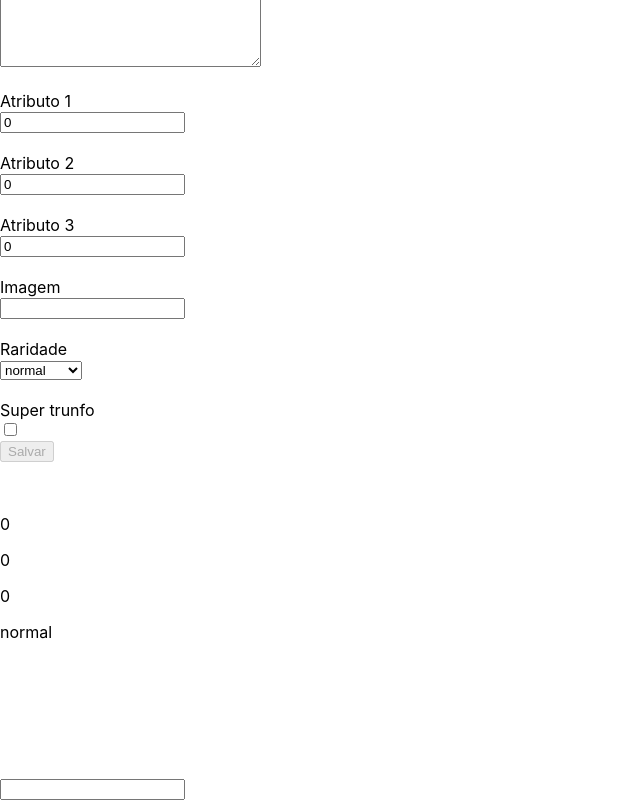
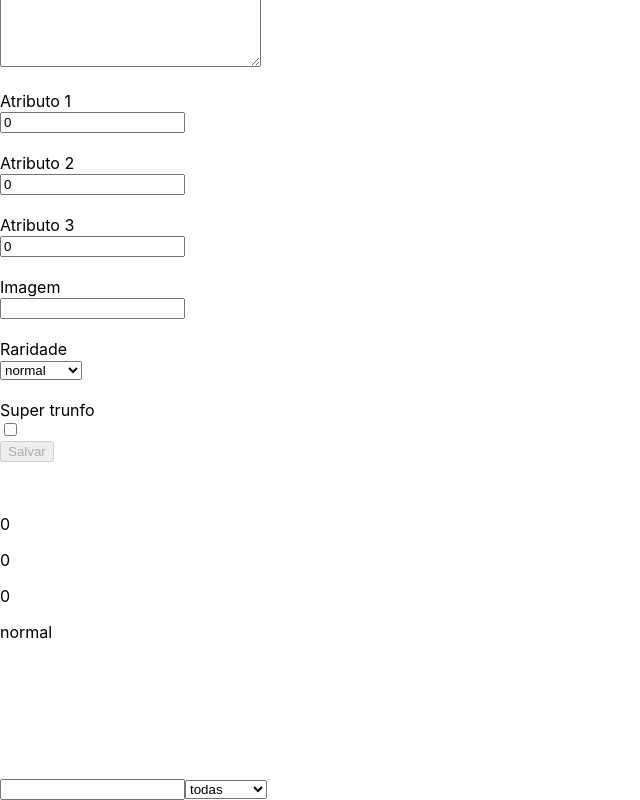
Before and after one commit to yuryss98/Tryunfo, a React (Create React App) app: page / in a window 1280 px wide. Shown: the part 253-1053 px from the top of the page, without its empty margins (0-640 px from the left). Built offline with nearby package versions, Linux system fonts and the light colour scheme.

Commit message:
requisito 11 completo

```diff
--- a/src/App.js
+++ b/src/App.js
@@ -15,6 +15,7 @@ class App extends React.Component {
     saveButton: true,
     hasTrunfo: false,
     cartas: [],
+    cartasFiltradas: [],
   }
 
   testaPreenchimentoDosCampos = () => {
@@ -56,6 +57,7 @@ class App extends React.Component {
       raridadeCarta,
       cardTrunfo,
       cartas,
+      cartasFiltradas,
     } = this.state;
 
     const carta = {
@@ -76,6 +78,7 @@ class App extends React.Component {
     }
 
     cartas.push(carta);
+    cartasFiltradas.push(carta);
 
     this.setState(({
       nameInput: '',
@@ -126,15 +129,18 @@ class App extends React.Component {
 
   removerCarta = ({ target }) => {
     const paiId = target.parentElement.id;
-    const { cartas } = this.state;
-    if (cartas[paiId].superTrunfo.length > 0) {
+    console.log(paiId);
+    const { cartas, cartasFiltradas } = this.state;
+    if (cartasFiltradas[paiId].superTrunfo === 'Super trunfo') {
       this.setState({
         hasTrunfo: false,
       });
     }
     cartas.splice(paiId, 1);
+    cartasFiltradas.splice(paiId, 1);
     this.setState({
       cartas,
+      cartasFiltradas,
     });
   }
 
@@ -149,8 +155,22 @@ class App extends React.Component {
     const { cartas } = this.state;
     const filtrar = cartas.filter((carta) => carta.nameInput.includes(target.value));
     this.setState({
-      cartas: filtrar,
+      cartasFiltradas: filtrar,
     });
+  }
+
+  raridade = ({ target }) => {
+    const { cartas } = this.state;
+    if (target.value !== 'todas') {
+      const filtrar = cartas.filter((carta) => carta.raridadeCarta === target.value);
+      this.setState({
+        cartasFiltradas: filtrar,
+      });
+    } else {
+      this.setState({
+        cartasFiltradas: cartas,
+      });
+    }
   }
 
   render() {
@@ -166,6 +186,7 @@ class App extends React.Component {
       hasTrunfo,
       saveButton,
       cartas,
+      cartasFiltradas,
     } = this.state;
 
     return (
@@ -207,8 +228,14 @@ class App extends React.Component {
             data-testid="name-filter"
             onChange={ this.buscarCarta }
           />
+          <select data-testid="rare-filter" onChange={ this.raridade }>
+            <option value="todas">todas</option>
+            <option value="normal">normal</option>
+            <option value="raro">raro</option>
+            <option value="muito raro">muito raro</option>
+          </select>
         </div>
-        {cartas.map((carta, index) => {
+        {cartasFiltradas.map((carta, index) => {
           const retorno = this.trueOrFalse(carta);
           return (
             <div key={ { index } } id={ index }>
```
